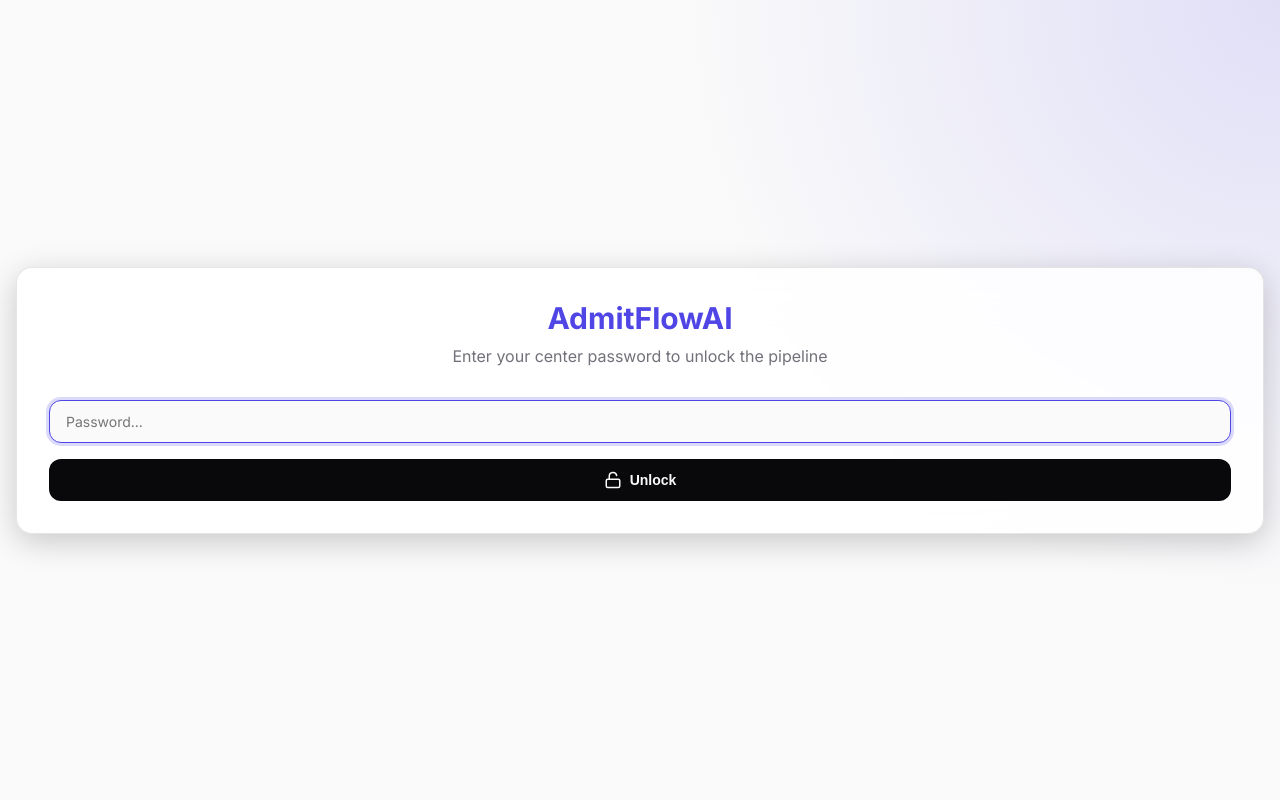
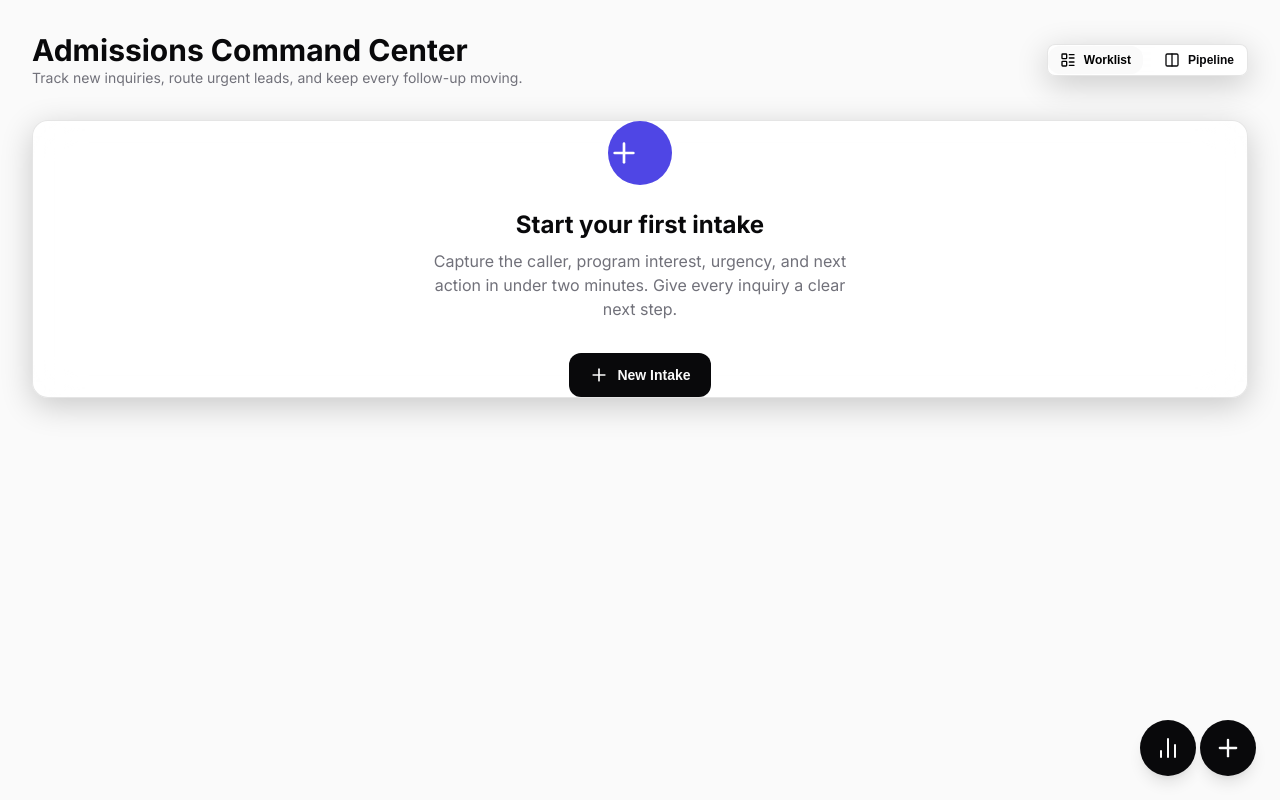
Before and after one commit to delalamamiguel-max/AdmitFlowAI, a Next.js app: page /app in a window 1280 px wide. Built offline with nearby package versions, Linux system fonts and the light colour scheme.

Commit message:
Complete advanced dashboards and roles update

```diff
--- a/src/app/app/page.tsx
+++ b/src/app/app/page.tsx
@@ -1,14 +1,15 @@
 'use client';
 
 import React, { useState, useMemo } from 'react';
+import { useSearchParams, useRouter } from 'next/navigation';
 import { useLeads } from '@/lib/store';
 import { LeadStatus, Lead } from '@/lib/types';
+import Link from 'next/link';
 import { Header } from '@/components/Header';
-import { LockScreen } from '@/components/LockScreen';
 import { LeadCard } from '@/components/LeadCard';
 import { LeadModal } from '@/components/LeadModal';
 import { TwoLayerIntakeForm } from '@/components/TwoLayerIntakeForm';
-import { DailyReport } from '@/components/DailyReport';
+
 import { Plus, BarChart2, LayoutList, Columns, AlertTriangle, Clock, Activity, Inbox } from 'lucide-react';
 
 const COLUMNS = [
@@ -26,10 +27,40 @@ const COLUMNS = [
 type ViewMode = 'worklist' | 'pipeline';
 
 export default function Dashboard() {
-  const { isUnlocked, leads, moveLead } = useLeads();
+  const { leads, moveLead } = useLeads();
+  const searchParams = useSearchParams();
+  const router = useRouter();
+
+  const filter = searchParams?.get('filter');
+  const timeframe = searchParams?.get('timeframe');
+
+  // Filter leads based on query params
+  const filteredLeads = useMemo(() => {
+    let result = [...leads];
+
+    if (filter && timeframe) {
+      const now = new Date();
+      let startDate = new Date();
+      if (timeframe === 'daily') startDate.setHours(0, 0, 0, 0);
+      else if (timeframe === 'weekly') startDate.setDate(now.getDate() - 7);
+      else if (timeframe === 'monthly') startDate.setDate(now.getDate() - 30);
+
+      if (filter === 'all') {
+        result = result.filter(l => new Date(l.createdAt) >= startDate);
+      } else if (filter === 'admitted') {
+        result = result.filter(l => l.status === 'admitted' && new Date(l.createdAt) >= startDate);
+      } else if (filter === 'lost') {
+        result = result.filter(l => l.status === 'lost' && new Date(l.createdAt) >= startDate);
+      } else if (filter === 'breached') {
+        result = result.filter(l => l.slaStatus === 'breached'); // Active breaches
+      }
+    }
+
+    return result;
+  }, [leads, filter, timeframe]);
+
   const [selectedLeadId, setSelectedLeadId] = useState<string | null>(null);
   const [showNewLeadForm, setShowNewLeadForm] = useState(false);
-  const [showReport, setShowReport] = useState(false);
   const [viewMode, setViewMode] = useState<ViewMode>('worklist');
 
   // Drag and Drop handlers for Kanban
@@ -59,18 +90,15 @@ export default function Dashboard() {
   const { urgentLeads, dueTodayLeads, newUnassigned, activeLeads } = useMemo(() => {
     const today = new Date();
     today.setHours(23, 59, 59, 999);
-    const active = leads.filter(l => l.status !== 'admitted' && l.status !== 'lost');
+    const active = filteredLeads.filter(l => l.status !== 'admitted' && l.status !== 'lost');
 
     const urgent = active.filter(l => l.urgencyLevel === 'immediate' || l.immediateSafetyConcern || l.slaStatus === 'breached');
     const dueToday = active.filter(l => !urgent.includes(l) && l.nextActionDue && new Date(l.nextActionDue) <= today);
     const unassigned = active.filter(l => !urgent.includes(l) && !dueToday.includes(l) && l.status === 'new' && !l.nextActionOwner);
 
     return { urgentLeads: urgent, dueTodayLeads: dueToday, newUnassigned: unassigned, activeLeads: active };
-  }, [leads]);
+  }, [filteredLeads]);
 
-  if (!isUnlocked) {
-    return <LockScreen />;
-  }
 
   const renderDashboardCards = () => (
     <div className="grid grid-cols-1 md:grid-cols-4 gap-md mb-6">
@@ -170,7 +198,7 @@ export default function Dashboard() {
   const renderKanban = () => (
     <div className="kanban-board">
       {COLUMNS.map(col => {
-        const colLeads = leads.filter(l => l.status === col.id);
+        const colLeads = filteredLeads.filter(l => l.status === col.id);
         return (
           <div
             key={col.id}
@@ -207,14 +235,24 @@ export default function Dashboard() {
   );
 
   return (
-    <div className="flex flex-col min-h-screen bg-[var(--color-surface)]">
-      <Header />
-
+    <div className="flex flex-col flex-1 bg-[var(--color-surface)]">
       <main className="flex-1 p-6 md:p-8 max-w-[1600px] mx-auto w-full">
         <div className="flex flex-col md:flex-row justify-between items-start md:items-center mb-8 gap-4">
           <div>
-            <h1 className="text-3xl font-bold mb-1">Admissions Command Center</h1>
-            <p className="text-muted text-sm">Track new inquiries, route urgent leads, and keep every follow-up moving.</p>
+            <h1 className="text-3xl font-bold mb-1 flex items-center gap-2">
+              Admissions Command Center
+              {filter && (
+                <button
+                  className="btn btn-ghost btn-sm text-xs"
+                  onClick={() => router.push('/app')}
+                >
+                  Clear Filters
+                </button>
+              )}
+            </h1>
+            <p className="text-muted text-sm">
+              {filter ? `Showing ${filter} leads (${timeframe})` : 'Track new inquiries, route urgent leads, and keep every follow-up moving.'}
+            </p>
           </div>
           <div className="flex items-center gap-2 glass-panel p-1 rounded-lg">
             <button
@@ -232,7 +270,7 @@ export default function Dashboard() {
           </div>
         </div>
 
-        {leads.length === 0 ? (
+        {filteredLeads.length === 0 ? (
           renderEmptyState()
         ) : (
           <>
@@ -243,20 +281,24 @@ export default function Dashboard() {
       </main>
 
       <div className="fixed bottom-6 right-6 flex gap-sm z-40">
-        <button
+        <div className="tooltip-container">
+          <Link
+            href="/app/reports"
             className="btn btn-primary shadow-lg rounded-full h-14 w-14 p-0 flex items-center justify-center"
-          onClick={() => setShowReport(true)}
-          title="Daily Report"
           >
             <BarChart2 size={24} />
-        </button>
+          </Link>
+          <span className="tooltip-text">Daily Report</span>
+        </div>
+        <div className="tooltip-container">
           <button
             className="btn btn-primary shadow-lg rounded-full h-14 w-14 p-0 flex items-center justify-center"
             onClick={() => setShowNewLeadForm(true)}
-          title="New Intake"
           >
             <Plus size={28} />
           </button>
+          <span className="tooltip-text">New Intake</span>
+        </div>
       </div>
 
       {selectedLeadId && (
@@ -269,9 +311,7 @@ export default function Dashboard() {
         <TwoLayerIntakeForm onClose={() => setShowNewLeadForm(false)} />
       )}
 
-      {showReport && (
-        <DailyReport onClose={() => setShowReport(false)} />
-      )}
+
     </div>
   );
 }
--- a/src/app/globals.css
+++ b/src/app/globals.css
@@ -138,6 +138,36 @@ p { text-wrap: pretty; }
 .textarea {
   resize: vertical;
   min-height: 80px;
+}
+
+.tooltip-container {
+  position: relative;
+  display: inline-block;
+}
+
+.tooltip-container .tooltip-text {
+  visibility: hidden;
+  width: max-content;
+  background-color: var(--color-text);
+  color: var(--color-surface);
+  text-align: center;
+  border-radius: 0.25rem;
+  padding: 0.25rem 0.5rem;
+  position: absolute;
+  z-index: 100;
+  bottom: 125%;
+  left: 50%;
+  transform: translateX(-50%);
+  opacity: 0;
+  transition: opacity 0.2s;
+  font-size: 0.75rem;
+  pointer-events: none;
+  font-weight: 500;
+}
+
+.tooltip-container:hover .tooltip-text {
+  visibility: visible;
+  opacity: 1;
 }
 
 .input:focus, .select:focus, .textarea:focus {
@@ -573,6 +603,7 @@ p { text-wrap: pretty; }
 .left-0 { left: 0; }
 .right-0 { right: 0; }
 .inset-0 { top: 0; right: 0; bottom: 0; left: 0; }
+.max-w-md { max-width: 28rem; margin-left: auto; margin-right: auto; }
 .z-10 { z-index: 10; }
 .z-20 { z-index: 20; }
 .z-50 { z-index: 50; }
--- a/src/app/page.tsx
+++ b/src/app/page.tsx
@@ -9,7 +9,9 @@ export default function LandingPage() {
       <header className="nav">
         <div className="nav-content">
           <div className="nav-logo">
-            Admit<span>Flow</span>AI
+            <Link href="/" style={{ textDecoration: 'none', color: 'inherit' }}>
+              Admit<span>Flow</span>AI
+            </Link>
           </div>
           <nav className="nav-links">
             <Link href="/app">Log In</Link>
--- a/src/components/LeadModal.tsx
+++ b/src/components/LeadModal.tsx
@@ -110,7 +110,7 @@ export function LeadModal({ leadId, onClose }: { leadId: string, onClose: () =>
   };
 
   return (
-    <div className="modal-overlay p-0 md:p-4" onClick={onClose}>
+    <div className="modal-overlay p-0 md:p-4">
       <div className="modal-content glass-panel md:rounded-xl rounded-none w-full h-full md:h-auto p-4 md:p-8" onClick={e => e.stopPropagation()}>
         <div className="flex justify-between items-start mb-6">
           <div>
--- a/src/components/LockScreen.tsx
+++ b/src/components/LockScreen.tsx
@@ -4,9 +4,11 @@ import React, { useState, useEffect } from 'react';
 import { Unlock } from 'lucide-react';
 import { useLeads } from '@/lib/store';
 import { initializeEncryption } from '@/lib/crypto';
+import { UserRole, User } from '@/lib/types';
 
 export function LockScreen() {
   const { unlock } = useLeads();
+  const [email, setEmail] = useState('');
   const [passphrase, setPassphrase] = useState('');
   const [loading, setLoading] = useState(false);
   const [error, setError] = useState('');
@@ -19,8 +21,8 @@ export function LockScreen() {
 
   const handleSubmit = async (e: React.FormEvent) => {
     e.preventDefault();
-    if (!passphrase.trim()) {
-      setError('Password is required');
+    if (!email.trim() || !passphrase.trim()) {
+      setError('Email and Password are required');
       return;
     }
 
@@ -28,8 +30,20 @@ export function LockScreen() {
     setError('');
 
     try {
+      // Mock Authentication Logic
+      let role: UserRole = 'REP';
+      if (email.toLowerCase().includes('super')) role = 'SUPER_ADMIN';
+      else if (email.toLowerCase().includes('admin')) role = 'ADMIN';
+
+      const mockUser: User = {
+        id: 'u_' + Math.random().toString(36).substring(2, 9),
+        email,
+        role,
+        name: email.split('@')[0],
+      };
+
       const key = await initializeEncryption(passphrase);
-      unlock(key);
+      unlock(key, mockUser);
 
       // Request notifications
       if ('Notification' in window && Notification.permission !== 'granted' && Notification.permission !== 'denied') {
@@ -51,18 +65,27 @@ export function LockScreen() {
           <h1 className="font-bold text-3xl mb-2" style={{ background: 'var(--color-brand)', WebkitBackgroundClip: 'text', WebkitTextFillColor: 'transparent' }}>
             AdmitFlowAI
           </h1>
-          <p className="text-muted">Enter your center password to unlock the pipeline</p>
+          <p className="text-muted">Sign in to your Admissions Command Center</p>
         </div>
 
         <form onSubmit={handleSubmit} className="flex flex-col gap-md text-left">
           <div>
+            <label className="block text-sm font-medium mb-1 text-muted">Email</label>
+            <input
+              type="email"
+              className="input mb-4"
+              placeholder="name@center.com"
+              value={email}
+              onChange={(e) => setEmail(e.target.value)}
+              autoFocus
+            />
+            <label className="block text-sm font-medium mb-1 text-muted">Password</label>
             <input
               type="password"
               className="input"
               placeholder="Password..."
               value={passphrase}
               onChange={(e) => setPassphrase(e.target.value)}
-              autoFocus
             />
             {error && <p className="text-xs text-[var(--color-sla-breached)] mt-1">{error}</p>}
           </div>
--- a/src/components/TwoLayerIntakeForm.tsx
+++ b/src/components/TwoLayerIntakeForm.tsx
@@ -145,7 +145,7 @@ export function TwoLayerIntakeForm({ onClose }: { onClose: () => void }) {
   const isUrgent = urgency === 'immediate' || immediateSafetyConcern;
 
   return (
-    <div className="modal-overlay p-0 md:p-4" onClick={onClose}>
+    <div className="modal-overlay p-0 md:p-4">
       <div className="modal-content glass-panel max-w-3xl w-full h-full md:h-auto flex flex-col md:rounded-xl rounded-none p-0 md:p-8" onClick={e => e.stopPropagation()}>
         <div className="flex-1 overflow-y-auto p-4 md:p-0">
           <div className="flex justify-between items-start mb-2">
--- a/src/lib/store.tsx
+++ b/src/lib/store.tsx
@@ -1,18 +1,19 @@
 'use client';
 
 import React, { createContext, useContext, useState, useEffect, ReactNode } from 'react';
-import { Lead, LeadStatus } from './types';
+import { Lead, LeadStatus, User } from './types';
 import { calculateSLADeadline, getSLAStatus } from './sla';
 
 interface LeadContextType {
   leads: Lead[];
   isUnlocked: boolean;
   cryptoKey: CryptoKey | null;
+  currentUser: User | null;
   addLead: (lead: Lead) => void;
   updateLead: (leadId: string, updates: Partial<Lead>) => void;
   moveLead: (leadId: string, newStatus: LeadStatus) => void;
   deleteLead: (leadId: string) => void;
-  unlock: (key: CryptoKey) => void;
+  unlock: (key: CryptoKey, user: User) => void;
   lock: () => void;
   generateLeadId: () => string;
 }
@@ -23,6 +24,7 @@ export function LeadProvider({ children }: { children: ReactNode }) {
   const [leads, setLeads] = useState<Lead[]>([]);
   const [isUnlocked, setIsUnlocked] = useState(false);
   const [cryptoKey, setCryptoKey] = useState<CryptoKey | null>(null);
+  const [currentUser, setCurrentUser] = useState<User | null>(null);
 
   useEffect(() => {
     const stored = localStorage.getItem('admitflow_leads');
@@ -69,13 +71,15 @@ export function LeadProvider({ children }: { children: ReactNode }) {
     saveLeads(leads.filter(l => l.leadId !== leadId));
   };
 
-  const unlock = (key: CryptoKey) => {
+  const unlock = (key: CryptoKey, user: User) => {
     setCryptoKey(key);
+    setCurrentUser(user);
     setIsUnlocked(true);
   };
 
   const lock = () => {
     setCryptoKey(null);
+    setCurrentUser(null);
     setIsUnlocked(false);
   };
 
@@ -104,7 +108,7 @@ export function LeadProvider({ children }: { children: ReactNode }) {
 
   return (
     <LeadContext.Provider value={{
-      leads, isUnlocked, cryptoKey, addLead, updateLead, moveLead, deleteLead, unlock, lock, generateLeadId
+      leads, isUnlocked, cryptoKey, currentUser, addLead, updateLead, moveLead, deleteLead, unlock, lock, generateLeadId
     }}>
       {children}
     </LeadContext.Provider>
```
Also changed, not shown: src/components/DailyReport.tsx (deleted, +0 -77 lines), src/components/Header.tsx (+13 -1 lines), src/lib/types.ts (+11 -0 lines). Lines whose indentation alone changed are shown as unchanged.
